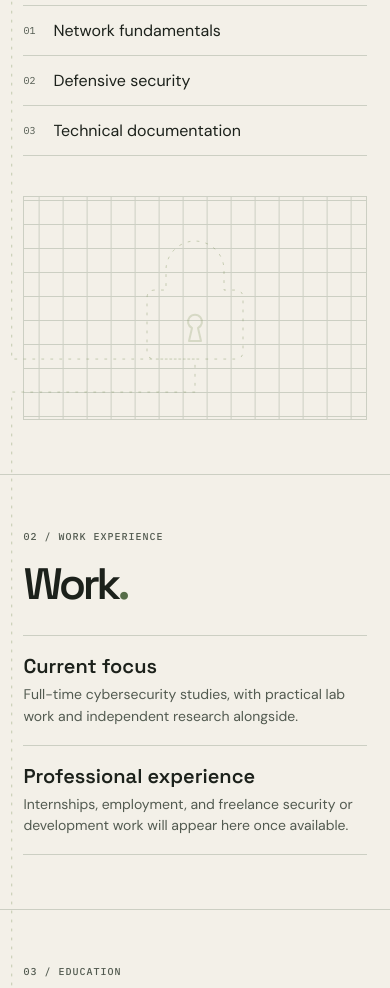
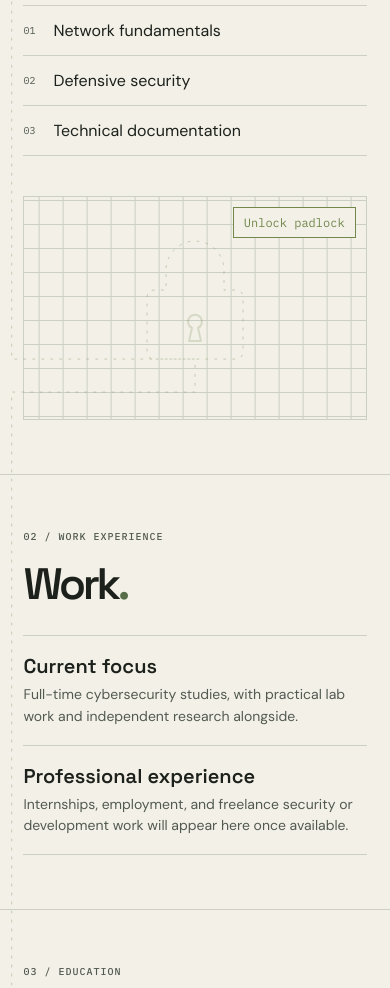
Before and after one commit to DilshanAberathna/ravishkadilshan.com, a plain HTML site: page index.html in a window 390 px wide. Shown: the part 1306-2294 px from the top of the page. Drawn offline with Linux system fonts and the light colour scheme; no server answers; animation ran at ten frames a second.

Commit message:
Let visitors open and close the portfolio padlock

```diff
--- a/app.js
+++ b/app.js
@@ -117,6 +117,16 @@ document.addEventListener('visibilitychange', () => {
  const tip = line.querySelector('.scroll-line-tip');
  const nodes = line.querySelector('.scroll-line-nodes');
  const panel = document.querySelector('.lock-panel');
+ const lockControl = panel.querySelector('.lock-control');
+ const lockLabel = lockControl.querySelector('span');
+ const shackleCutout = line.querySelector('.scroll-lock-cutout');
+ lockControl.hidden = false;
+ lockControl.addEventListener('click', () => {
+  panel.classList.add('is-operated');
+  line.classList.add('is-operated');
+  const unlocked = panel.classList.toggle('is-unlocked');
+  lockLabel.textContent = unlocked ? 'Lock padlock' : 'Unlock padlock';
+ });
  const about = document.getElementById('about');
  const turnSections = ['practice', 'writeups'].map(id => document.getElementById(id));
  let checkpoints = [];
@@ -192,6 +202,10 @@ document.addEventListener('visibilitychange', () => {
   const mainBounds = main.getBoundingClientRect();
   const centerX = bounds.left - mainBounds.left + bounds.width / 2;
   const centerY = bounds.top - mainBounds.top + bounds.height / 2;
+  shackleCutout.setAttribute('x', centerX - 31);
+  shackleCutout.setAttribute('y', centerY - 70);
+  shackleCutout.setAttribute('width', 62);
+  shackleCutout.setAttribute('height', 52);
   const commands = [`M ${left} ${start}`, `V ${centerY + 51}`];
   const distance = () => {
    trace.setAttribute('d', commands.join(' '));
--- a/index.html
+++ b/index.html
@@ -9,8 +9,8 @@
   <title>Ravishka Dilshan — Cybersecurity Portfolio</title>
   <link rel="preconnect" href="https://fonts.googleapis.com">
   <link rel="stylesheet" href="https://fonts.googleapis.com/css2?family=DM+Sans:wght@400;500;600;700&family=IBM+Plex+Mono:wght@400;500&family=Space+Grotesk:wght@400;500;600;700&display=swap">
-  <link rel="stylesheet" href="style.css?v=lock-trace-1">
-  <script defer src="app.js?v=lock-trace-1"></script>
+  <link rel="stylesheet" href="style.css?v=lock-control-1">
+  <script defer src="app.js?v=lock-control-1"></script>
   <script defer src="published.js?v=preloader-1"></script>
 </head>
 <body class="is-preloading">
@@ -33,6 +33,12 @@
   </header>
   <main id="main">
     <svg class="scroll-line" aria-hidden="true" focusable="false">
+      <defs>
+        <mask id="scroll-lock-mask" maskUnits="userSpaceOnUse" x="0" y="0" width="100%" height="100%">
+          <rect width="100%" height="100%" fill="white"/>
+          <rect class="scroll-lock-cutout" fill="black"/>
+        </mask>
+      </defs>
       <path class="scroll-line-track"></path>
       <path class="scroll-line-trace" pathLength="1"></path>
       <g class="scroll-line-nodes"></g>
@@ -85,11 +91,15 @@
         <div><h2 id="about-title">About me<span>.</span></h2><p class="about-intro">I’m Ravishka, a cybersecurity student. I’m interested in how everyday systems behave and how careful observation helps make them safer.</p></div>
         <div class="focus"><h3>Areas of interest</h3><ul><li><span>01</span> Network fundamentals</li><li><span>02</span> Defensive security</li><li><span>03</span> Technical documentation</li></ul></div>
       </div>
-      <div class="lock-panel" aria-hidden="true">
-        <svg class="lock-symbol" viewBox="-60 -80 120 160" focusable="false">
-          <path class="lock-outline" d="M -48 0 V -10 Q -48 -18 -40 -18 H -29 V -38 A 29 29 0 0 1 29 -38 V -18 H 40 Q 48 -18 48 -10 V 43 Q 48 51 40 51 H -40 Q -48 51 -48 43 Z"/>
+      <div class="lock-panel">
+        <svg class="lock-symbol" viewBox="-60 -80 120 160" aria-hidden="true" focusable="false">
+          <path class="lock-outline" d="M -29 -18 H -40 Q -48 -18 -48 -10 V 43 Q -48 51 -40 51 H 40 Q 48 51 48 43 V -10 Q 48 -18 40 -18 H 29"/>
+          <path class="lock-shackle" d="M -29 -18 V -38 A 29 29 0 0 1 29 -38 V -18"/>
           <path class="lock-keyhole" d="M -3 20 A 7 7 0 1 1 3 20 L 6 33 H -6 Z"/>
         </svg>
+        <button class="lock-control" type="button" hidden>
+          <span>Unlock padlock</span>
+        </button>
       </div>
     </section>
 
--- a/style.css
+++ b/style.css
@@ -102,6 +102,7 @@ figcaption { display: flex; justify-content: space-between; gap: 12px; color: #b
 }
 .scroll-line-tip { fill: currentColor; opacity: 0; }
 .scroll-line-ring { fill: none; stroke: currentColor; stroke-width: 1.5; }
+.scroll-line.is-operated :is(.scroll-line-track, .scroll-line-trace) { mask: url(#scroll-lock-mask); }
 .scroll-line.is-drawn .scroll-line-trace,
 .scroll-line.is-drawing .scroll-line-tip { opacity: 1; }
 .scroll-line-node {
@@ -129,15 +130,38 @@ figcaption { display: flex; justify-content: space-between; gap: 12px; color: #b
 [data-theme="dark"] .lock-panel { color: var(--accent); }
 .lock-symbol { width: 120px; height: 160px; overflow: visible; }
 .lock-symbol path { fill: none; stroke: currentColor; stroke-width: 2; stroke-linejoin: round; }
-[data-motion="on"] .lock-outline { visibility: hidden; }
+.lock-control {
+  position: absolute;
+  inset: 0;
+  padding: 0;
+  border: 0;
+  background: transparent;
+  color: inherit;
+}
+.lock-control span {
+  position: absolute;
+  top: 10px;
+  right: 10px;
+  padding: 7px 10px;
+  border: 1px solid currentColor;
+  background: var(--paper);
+  font: 12px var(--mono);
+}
+.lock-control:is(:hover, :focus-visible) span,
+.lock-panel.is-unlocked .lock-control span { background: var(--accent); color: #1c211b; }
+.lock-shackle { transform-box: fill-box; transform-origin: right bottom; }
+[data-motion="on"] .lock-shackle { transition: transform .35s cubic-bezier(.2,.8,.2,1); }
+.lock-panel.is-unlocked .lock-shackle { transform: translateY(-7px) rotate(24deg); }
+.lock-panel.is-unlocked .lock-keyhole { fill: currentColor; }
+[data-motion="on"] .lock-panel:not(.is-operated) :is(.lock-outline, .lock-shackle) { visibility: hidden; }
 [data-motion="on"] .lock-keyhole { opacity: .22; transition: opacity .25s ease; }
-[data-motion="on"] .lock-panel.is-traced .lock-keyhole { opacity: 1; }
+[data-motion="on"] .lock-panel:is(.is-traced, .is-operated) .lock-keyhole { opacity: 1; }
 @media (max-width: 900px) {
   .scroll-line-ring { r: 5px; }
 }
 @media (prefers-reduced-motion: reduce) {
   [data-motion="on"] .scroll-line { visibility: hidden; }
-  [data-motion="on"] .lock-outline { visibility: visible; }
+  [data-motion="on"] .lock-panel:not(.is-operated) :is(.lock-outline, .lock-shackle) { visibility: visible; }
   [data-motion="on"] .lock-keyhole { opacity: 1; }
 }
 .section { padding: clamp(54px, 8vw, 112px) var(--gutter); border-bottom: 1px solid var(--line); }
```
